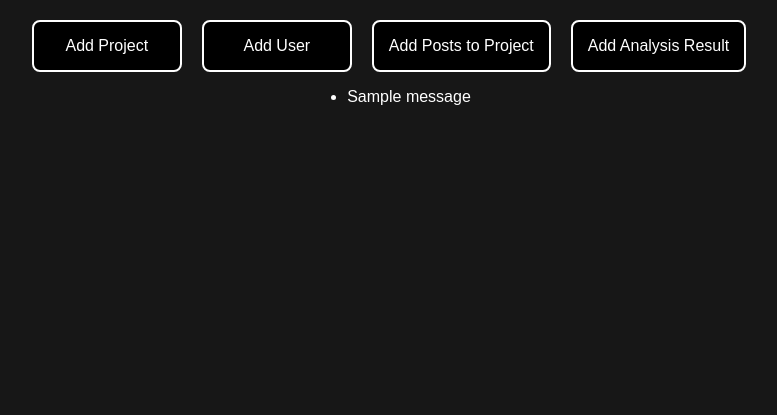
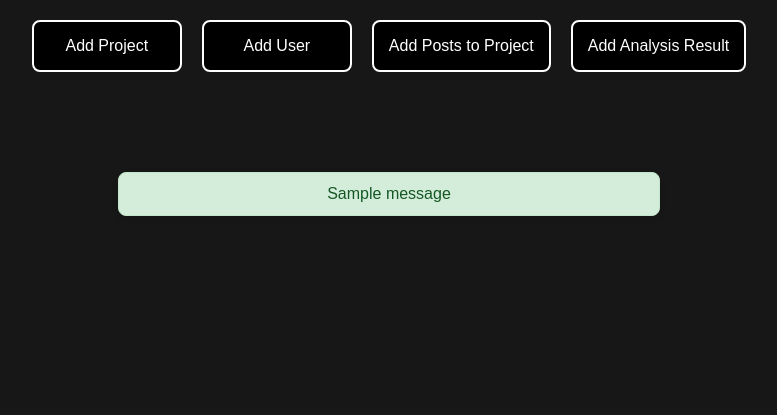
Before and after one commit to MarioneOg/databases_project, a Flask app: page /entry in a window 1280 px wide. Shown: the part 68-483 px from the top of the page, without its empty margins (251-1028 px from the left). Run offline with Flask 3, Linux system fonts and the light colour scheme; tables that the repository leaves empty or names only in its code hold one stand-in row (values such as "Sample post"); one stand-in notice (Sample message) is shown.

Commit message:
also fixed this in entry

```diff
--- a/GUI_Application/static/js/entry.js
+++ b/GUI_Application/static/js/entry.js
@@ -6,6 +6,7 @@ document.addEventListener("DOMContentLoaded", () => {
     const userForm = document.getElementById('user-form');
     const postForm = document.getElementById('post-form');
     const analysisForm = document.getElementById('analysis-form');
+    const flashContainer = document.getElementById('flash-container');
 
     // Toggle visibility of text fields and selection
     buttons.forEach(button => {
@@ -17,6 +18,10 @@ document.addEventListener("DOMContentLoaded", () => {
             userForm.classList.add('hidden');  // Added this line to hide user form
             postForm.classList.add('hidden');
             analysisForm.classList.add('hidden');
+
+            if (flashContainer) {
+                flashContainer.style.display = 'none';
+            }
 
             if (!isSelected) {
                 button.classList.add('selected');
--- a/GUI_Application/templates/entry.html
+++ b/GUI_Application/templates/entry.html
@@ -114,20 +114,18 @@
             <button id="submit-analysis" class="submit-btn">Add</button>
         </form>
 
-        {% with messages = get_flashed_messages(with_categories=true) %}
-            {% if messages %}
-                <ul class="flashes">
-                    {% for category, message in messages %}
-                        <li class="flash-{{ category }}">{{ message }}</li>
-                    {% endfor %}
-                </ul>
-            {% endif %}
-        {% endwith %}
-
-
-
 
     </main>
+
+    {% with messages = get_flashed_messages(with_categories=true) %}
+    {% if messages %}
+      <div id="flash-container">
+        {% for category, message in messages %}
+          <div class="alert alert-{{ category }}">{{ message }}</div>
+        {% endfor %}
+      </div>
+    {% endif %}
+  {% endwith %}
 
     <nav class="navbar">
         <a href="{{ url_for('entry') }}" class="nav-button">Data Entry</a>
```
